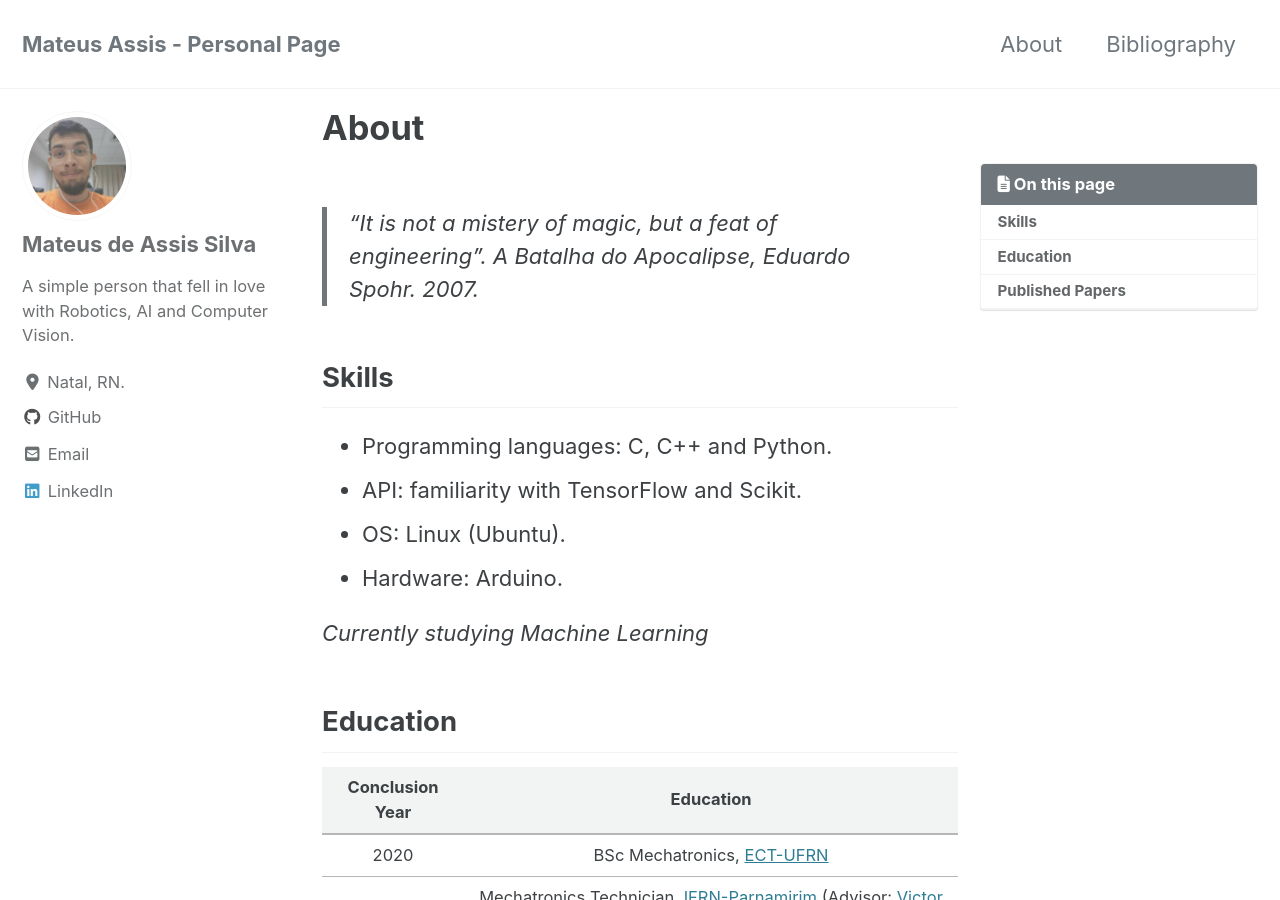
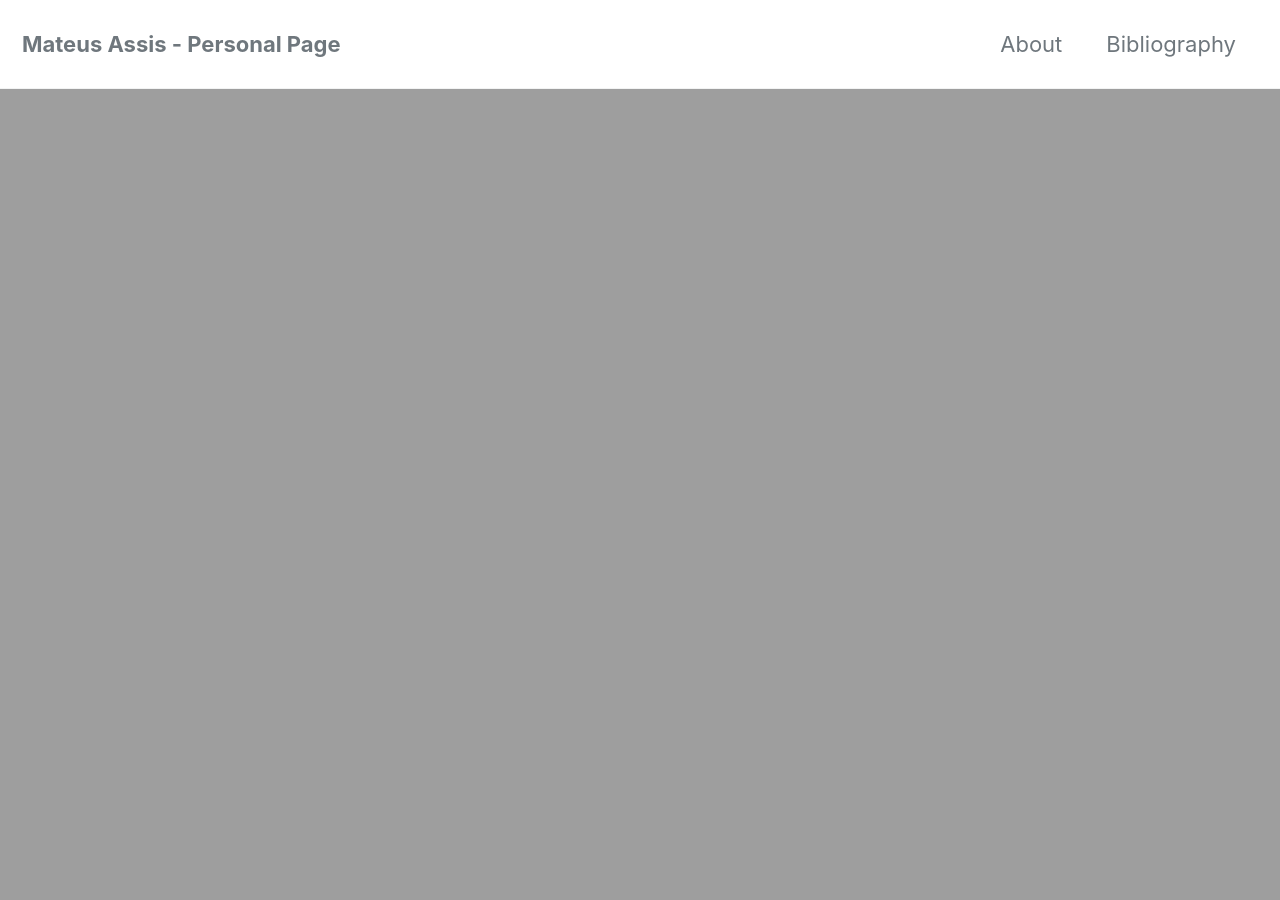
Before and after one commit to mtxslv/mtxslv.github.io, a Jekyll site: the page built from _pages/about.md, in a window 1280 px wide and 900 px high. Built offline with Jekyll 4.4.1, drawn with Linux system fonts in a browser that asks for light colours; cached includes are drawn as plain includes; nearby versions of some CDN libraries.

```diff
--- a/_pages/about.md
+++ b/_pages/about.md
@@ -1,6 +1,8 @@
 ---
 title: "About"
 permalink: /about/
+header:
+  image: "/images/ALMA@noche.jpg"
 author_profile: true
 toc: true
 ---
```
